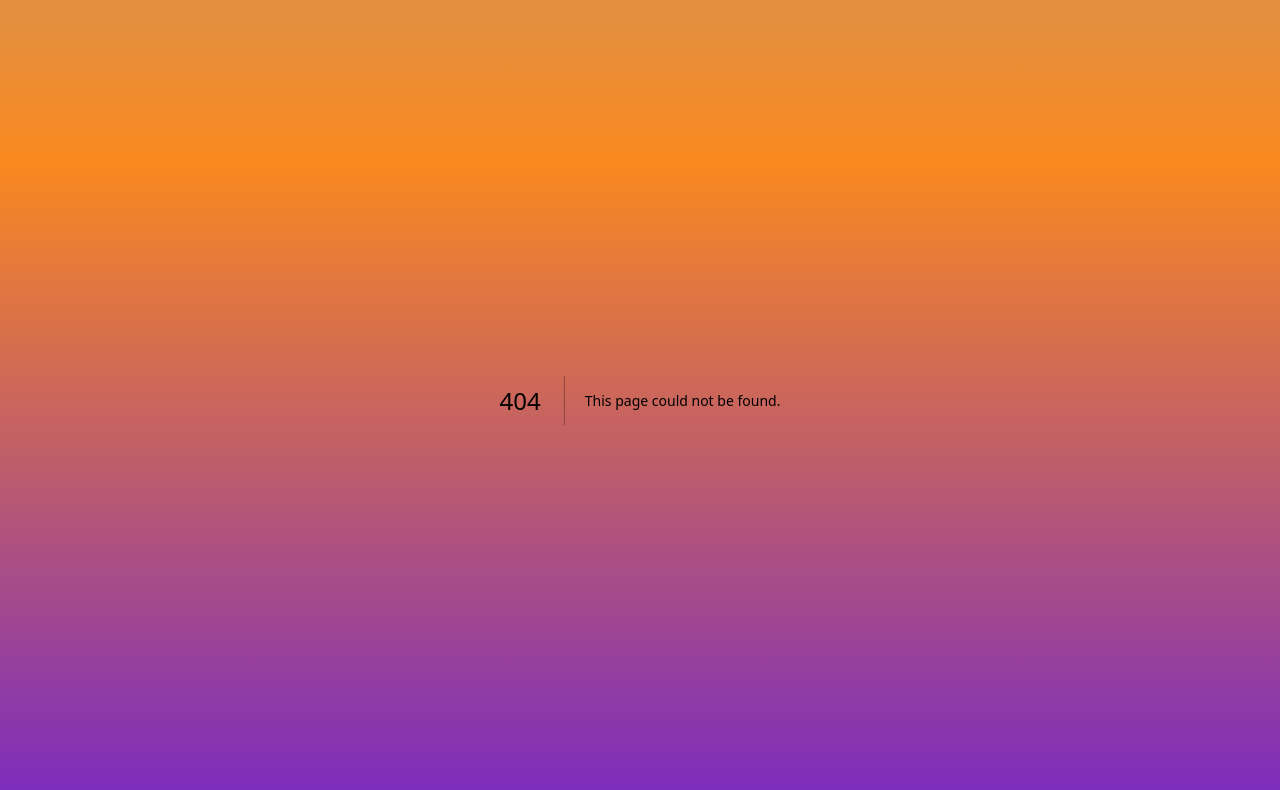
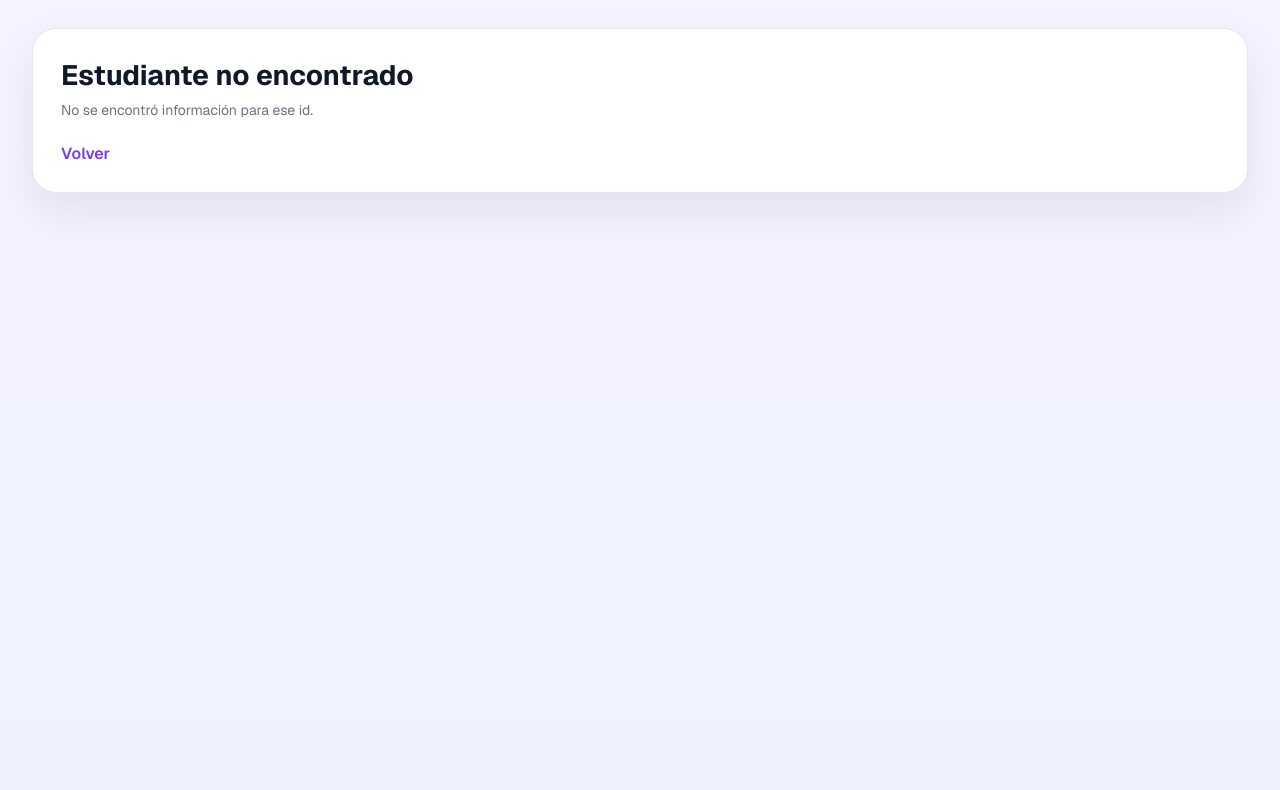
Before and after one commit to Juanu12/Proyecto-ConnectaTech, a Next.js app: page /estudiantes/1 in a window 1280 px wide. Before the commit this address had no page. Shown: the top 790 px of the page. Built offline with nearby package versions, Linux system fonts and the light colour scheme.

Commit message:
Ultimo test

```diff
--- a/src/app/_comp_styles/dashboard.module.css
+++ b/src/app/_comp_styles/dashboard.module.css
@@ -143,6 +143,30 @@
 }
 
 .navItem.active .navIcon {
+  opacity: 1;
+}
+
+.pqrsButton {
+  background: linear-gradient(135deg, #f59e0b 0%, #e87722 100%);
+  color: #ffffff;
+  font-weight: 700;
+  border-left-color: #ffcc80;
+  border-radius: 999px;
+  width: 80%;
+  align-self: flex-start;
+  margin: 8px 20px 0;
+  padding: 11px 16px;
+  justify-content: center;
+  box-shadow: inset 0 1px 0 rgba(255, 255, 255, 0.18);
+}
+
+.pqrsButton:hover {
+  background: linear-gradient(135deg, #f59e0b 0%, #d96a14 100%);
+  color: #ffffff;
+  border-left-color: #ffd59e;
+}
+
+.pqrsButton .navIcon {
   opacity: 1;
 }
 
@@ -407,6 +431,46 @@
   color: #92600a;
 }
 
+.studentPage {
+  min-height: 100vh;
+  padding: 28px 32px;
+  background: linear-gradient(180deg, #f5f3ff 0%, #eef2ff 100%);
+}
+
+.studentCard {
+  width: 100%;
+  max-width: none;
+  margin: 0;
+  background: #ffffff;
+  border: 1px solid #e5e7eb;
+  border-radius: 24px;
+  padding: 28px;
+  box-shadow: 0 18px 45px rgba(17, 24, 39, 0.08);
+}
+
+.studentTitle {
+  margin: 0 0 8px;
+  color: #111827;
+  font-size: 28px;
+  font-weight: 700;
+}
+
+.studentSubtitle {
+  margin: 0 0 24px;
+  color: #6b7280;
+  font-size: 14px;
+}
+
+.backLink {
+  color: #7c3aed;
+  font-weight: 600;
+  text-decoration: none;
+}
+
+.backLink:hover {
+  text-decoration: underline;
+}
+
 /* ── Botones globales ── */
 .btnPrimary {
   background: #e87722;
--- /dev/null
+++ b/src/app/estudiantes/[id]/page.js
@@ -0,0 +1,89 @@
+"use client";
+import Link from "next/link";
+import { useParams } from "next/navigation";
+import { useUser } from "@/context/UserContext";
+import { findUserById } from "@/data/users";
+import styles from "../../_comp_styles/dashboard.module.css";
+
+const getStatusClass = (status) => {
+  const normalized = (status ?? "").toLowerCase();
+
+  if (normalized === "resuelta") return styles.done;
+  if (normalized === "enviada") return styles.pending;
+  return styles.review;
+};
+
+const EstudianteDetalle = () => {
+  const params = useParams();
+  const { user: loggedUser } = useUser();
+  const studentId = Array.isArray(params.id) ? params.id[0] : params.id;
+
+  const student =
+    findUserById(studentId) ??
+    (loggedUser?.id === studentId ? loggedUser : null);
+
+  if (!student) {
+    return (
+      <div className={styles.studentPage}>
+        <div className={styles.studentCard}>
+          <h1 className={styles.studentTitle}>Estudiante no encontrado</h1>
+          <p className={styles.studentSubtitle}>
+            No se encontró información para ese id.
+          </p>
+          <Link className={styles.backLink} href="/estudiantes">
+            Volver
+          </Link>
+        </div>
+      </div>
+    );
+  }
+
+  const pqrs = student.pqrs ?? [];
+
+  return (
+    <div className={styles.studentPage}>
+      <div className={styles.studentCard}>
+        <div style={{ marginBottom: "20px" }}>
+          <Link className={styles.backLink} href="/estudiantes">
+            ← Volver al dashboard
+          </Link>
+        </div>
+
+        <h1 className={styles.studentTitle}>PQRS de {student.name}</h1>
+        <p className={styles.studentSubtitle}>
+          {student.email} · {student.role} · Semestre {student.semester}
+        </p>
+
+        <div className={styles.pqrsList}>
+          {pqrs.length > 0 ? (
+            pqrs.map((pqrsItem) => (
+              <article className={styles.pqrsItem} key={pqrsItem.id}>
+                <div className={styles.radicado}>{pqrsItem.id}</div>
+                <div className={styles.pqrsInfo}>
+                  <div className={styles.pqrsTitulo}>{pqrsItem.type}</div>
+                  <div className={styles.pqrsMeta}>{pqrsItem.description}</div>
+                  <div className={styles.pqrsMeta}>
+                    Enviado a: {pqrsItem.sentTo}
+                  </div>
+                </div>
+                <div
+                  className={`${styles.estado} ${getStatusClass(
+                    pqrsItem.status,
+                  )}`}
+                >
+                  {pqrsItem.status}
+                </div>
+              </article>
+            ))
+          ) : (
+            <p className={styles.studentSubtitle}>
+              Este estudiante no tiene PQRS registradas.
+            </p>
+          )}
+        </div>
+      </div>
+    </div>
+  );
+};
+
+export default EstudianteDetalle;
--- /dev/null
+++ b/src/app/estuduantes/[id]/page.js
@@ -0,0 +1 @@
+export { default } from "../../estudiantes/[id]/page";
--- /dev/null
+++ b/src/data/users.js
@@ -0,0 +1,99 @@
+export const USERS = [
+  {
+    id: "user-001",
+    name: "Carlos Pérez",
+    email: "carlos@unab.edu.co",
+    password: "123456",
+    role: "docente",
+    semester: "2026-1",
+    pqrs: [
+      {
+        id: "pqrs-001",
+        status: "enviada",
+        type: "Petición",
+        description:
+          "Solicitud de actualización del contenido del curso de bases de datos.",
+        sentTo: "juan@unab.edu.co",
+      },
+      {
+        id: "pqrs-002",
+        status: "resuelta",
+        type: "Queja",
+        description: "Inconformidad con la asignación de horarios académicos.",
+        sentTo: "maria@unab.edu.co",
+      },
+    ],
+  },
+  {
+    id: "user-002",
+    name: "Ana Gómez",
+    email: "ana@unab.edu.co",
+    password: "abcdef",
+    role: "docente",
+    semester: "2026-1",
+    pqrs: [
+      {
+        id: "pqrs-003",
+        status: "enviada",
+        type: "Sugerencia",
+        description:
+          "Propuesta de incluir más proyectos prácticos en el programa.",
+        sentTo: "pedro@unab.edu.co",
+      },
+    ],
+  },
+  {
+    id: "user-003",
+    name: "Juan López",
+    email: "juan@unab.edu.co",
+    password: "juan123",
+    role: "estudiante",
+    semester: "2026-1",
+    pqrs: [
+      {
+        id: "pqrs-004",
+        status: "enviada",
+        type: "Petición",
+        description: "Solicitud de tutorías adicionales en programación.",
+        sentTo: "carlos@unab.edu.co",
+      },
+    ],
+  },
+  {
+    id: "user-004",
+    name: "María Díaz",
+    email: "maria@unab.edu.co",
+    password: "maria456",
+    role: "estudiante",
+    semester: "2026-1",
+    pqrs: [
+      {
+        id: "pqrs-005",
+        status: "resuelta",
+        type: "Reclamo",
+        description: "Problemas con el acceso a la plataforma institucional.",
+        sentTo: "ana@unab.edu.co",
+      },
+    ],
+  },
+  {
+    id: "user-005",
+    name: "Pedro Ruiz",
+    email: "pedro@unab.edu.co",
+    password: "pedro789",
+    role: "estudiante",
+    semester: "2026-1",
+    pqrs: [
+      {
+        id: "pqrs-006",
+        status: "enviada",
+        type: "Queja",
+        description:
+          "Problemas con la visualización de notas en el sistema académico.",
+        sentTo: "carlos@unab.edu.co",
+      },
+    ],
+  },
+];
+
+export const findUserById = (id) => USERS.find((user) => user.id === id);
```
Also changed, not shown: src/app/_components/sideBar/SideBar.jsx (+14 -0 lines).
